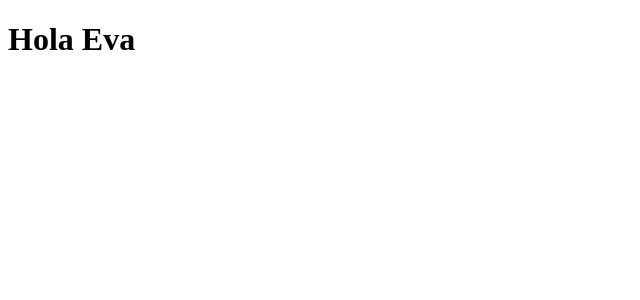
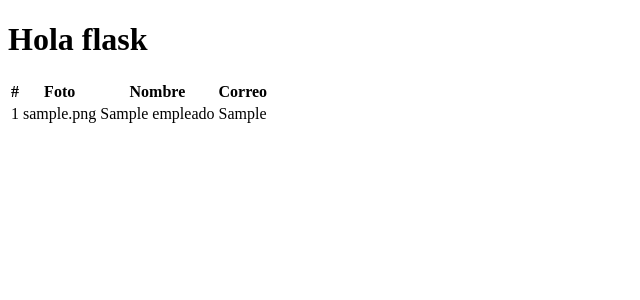
Before and after one commit to DamianCx/sistema-empleados, a Flask app: page / in a window 1280 px wide. Shown: the top 300 px of the page, without its empty margins (0-640 px from the left). Run offline with Flask 2, Linux system fonts and the light colour scheme; tables that the repository leaves empty or names only in its code hold one stand-in row (values such as "Sample post").

Commit message:
mostramos empleados en template

```diff
--- a/src/templates/empleados/index.html
+++ b/src/templates/empleados/index.html
@@ -4,9 +4,29 @@
     <meta charset="UTF-8">
     <meta http-equiv="X-UA-Compatible" content="IE=edge">
     <meta name="viewport" content="width=device-width, initial-scale=1.0">
-    <title>Document</title>
+    <title>Sistema Empleados</title>
 </head>
 <body>
-    <h1>Hola Eva</h1>
+    <h1>Hola flask</h1>
+    <table>
+        <thead>
+        <tr>
+           <th>#</th>
+           <th>Foto</th>
+           <th>Nombre</th>
+            <th>Correo</th>
+        </tr>
+        </thead>
+        <tbody>
+          {% for empleado in empleados%}
+          <tr>
+            <td>{{empleado[0]}}</td>
+            <td>{{empleado[3]}}</td>
+            <td>{{empleado[1]}}</td>
+            <td>{{empleado[2]}}</td>
+          </tr>
+          {% endfor %}
+        </tbody>
+    </table>
 </body>
 </html>
```
